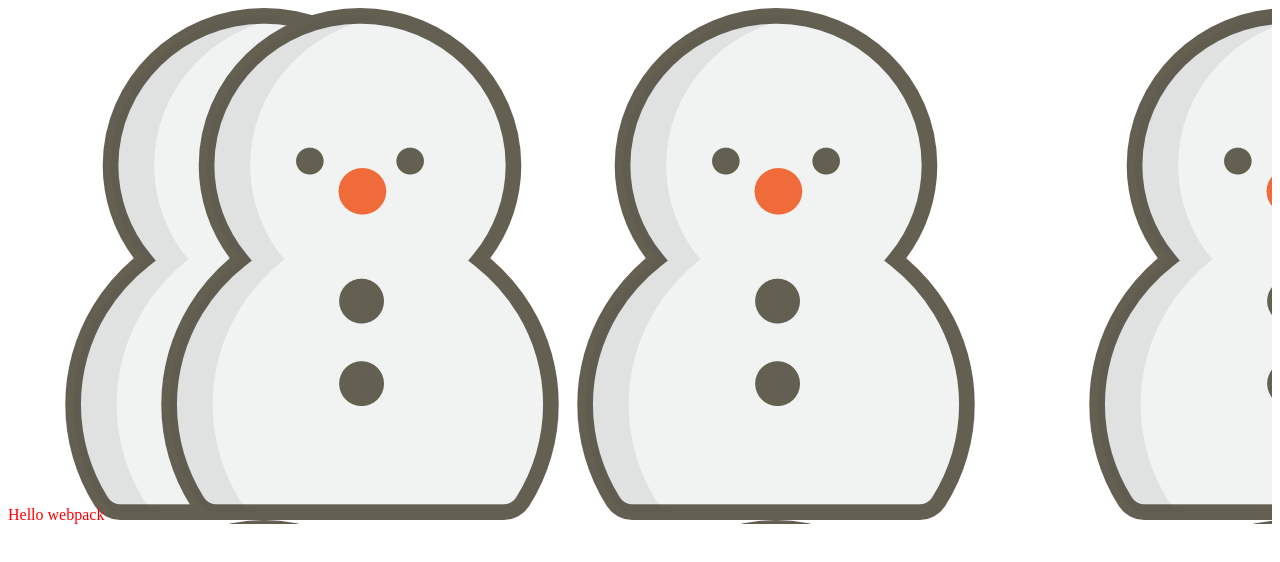
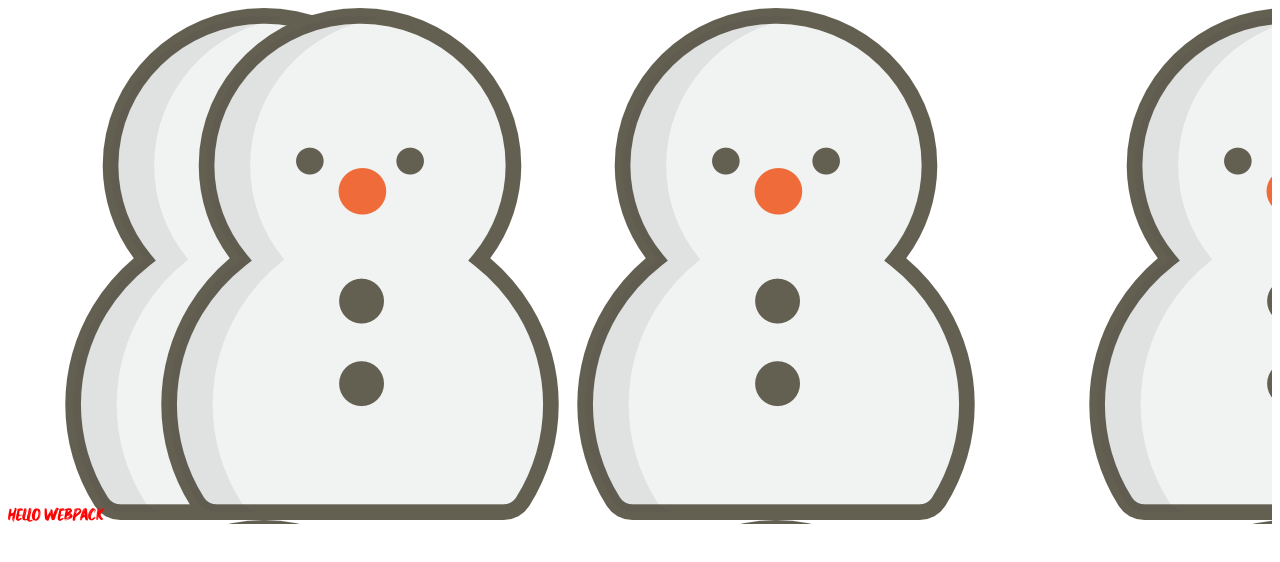
Before and after one commit to AngeloThys/webpack-demo, a website built with webpack: page dist/index.html in a window 1280 px wide. Built offline with nearby package versions, Linux system fonts and the light colour scheme.

Commit message:
Add font style

```diff
--- a/src/style.css
+++ b/src/style.css
@@ -1,4 +1,12 @@
+@font-face {
+    font-family: 'Rough Battle';
+    src: url('Rough\ Battle.ttf') format('truetype');
+    font-style: normal;
+    font-weight: normal;
+}
+
 .hello {
     color: red;
+    font-family: 'Rough Battle';
     background: url('./muneco-de-nieve.png');
 }
```
Also changed, not shown: src/Rough Battle.ttf (added).
